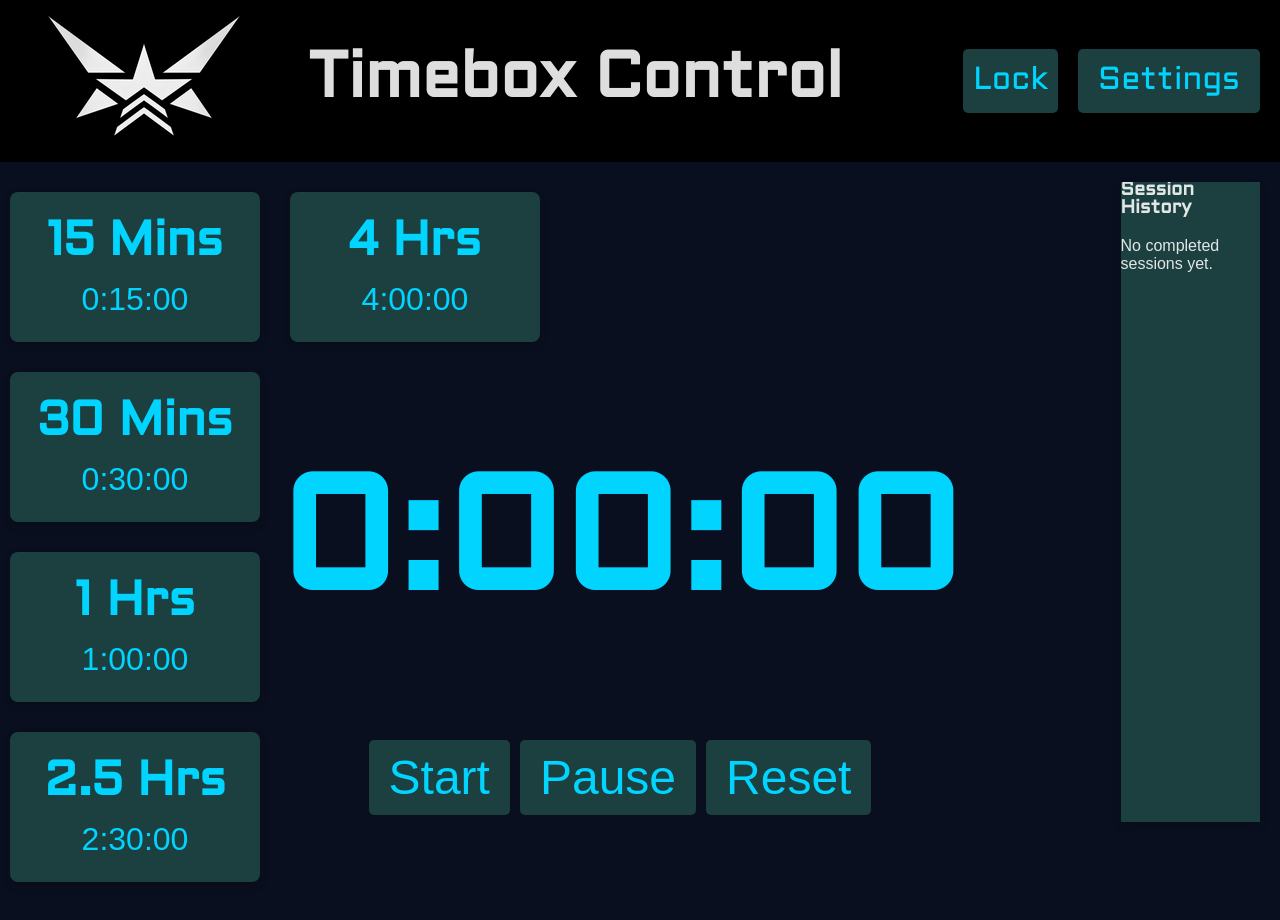
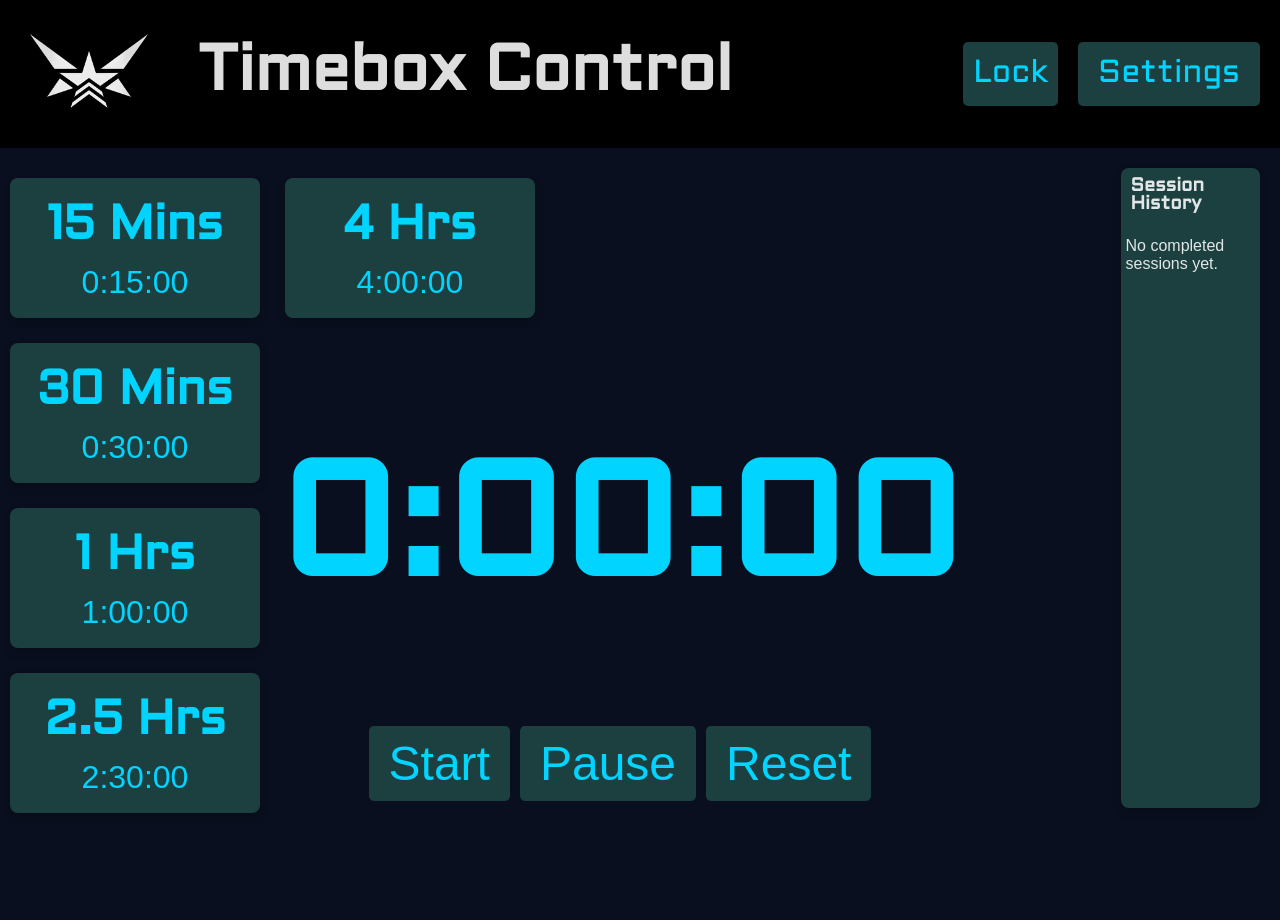
Before and after one commit to Jthora/timebox-app, a React (Vite) app in the folder time-boxing-app/: page / in a window 1280 px wide. Shown: the top 920 px of the page. Built offline with nearby package versions, Linux system fonts and the light colour scheme.

Commit message:
minor design fixes

```diff
--- a/time-boxing-app/src/styles/App.module.css
+++ b/time-boxing-app/src/styles/App.module.css
@@ -35,7 +35,7 @@
 }
 
 .header img.logo {
-  height: 162px; /* Adjust the height as needed */
+  height: 100px; /* Adjust the height as needed */
   margin-right: 10px; /* Add some space between the image and the title */
 }
 
@@ -109,7 +109,7 @@
 }
 
 .time-boxes {
-  gap: 10px;
+  gap: 5px;
   flex-wrap: wrap;
   justify-content: flex-start;
   align-items: flex-start;
@@ -119,7 +119,7 @@
   background-color: #1c3f3f;
   color: var(--primary-color);
   width: 250px;
-  height: 150px;
+  height: 140px;
   border-radius: 8px;
   display: flex;
   justify-content: center;
@@ -229,6 +229,8 @@
   overflow-y: auto;
   background-color: #1c3f3f;
   align-self: right;
+  border-radius: 8px;
+  padding: 5px 5px;
   box-shadow: 0 4px 8px rgba(0, 0, 0, 0.2);
   width: 100%; /* Ensure it takes full width */
   height: 100%; /* Ensure it takes full height */
@@ -236,16 +238,17 @@
 
 .timer-log h3 {
   margin-top: 0;
+  padding: 5px 5px;
   font-family: var(--font-primary);
 }
 
 .timer-log ul {
   list-style: none;
-  padding: 0;
+  padding: 5px 5px;
 }
 
 .timer-log li {
-  padding: 5px 0;
+  padding: 5px 5px;
   border-bottom: 1px solid #2c4f4f;
 }
 
```
